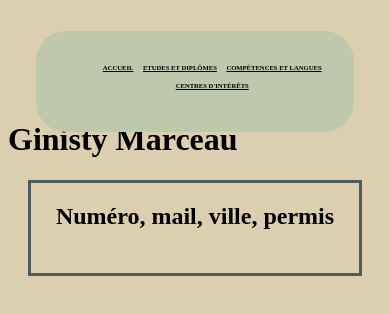
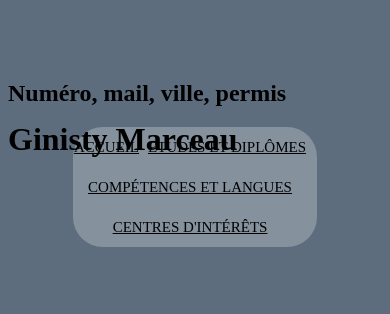
Before and after one commit to Mars12400/Mars12400, a plain HTML site: page index.html in a window 390 px wide. Drawn offline with Linux system fonts and the light colour scheme.

Commit message:
style.css

```diff
--- a/style.css
+++ b/style.css
@@ -1,54 +1,143 @@
 body {
-  background-color: #DBCFB0;
+    background-color: #5d6d7e;
 }
 
-h1{
-	position: relative;
-	top : 100px;
-	display: flex; /* Affiche les éléments de la liste sur la même ligne */
-	list-style-type: none;
-	justify-content: left;
+h1 {
+    position: relative;
+    top: 100px;
+    display: flex; /* Affiche les éléments de la liste sur la même ligne */
+    list-style-type: none;
+    justify-content: left;
 }
 
-header{
-
-	position: relative;
-	top:-165px;
-	background-color:#BFC8AD;
-	height: 12vh;
-	width: 85%;
-	border-radius:30px;
-
-}
-h2{
-	border: 3px solid #4C5B61; /* Bordure de 3 pixels de largeur, couleur bleu clair */
-	padding: 20px; /* Espacement intérieur entre le contenu et la bordure */
-	margin: 20px; /* Espacement extérieur entre l'élément et les autres éléments */
-	position: relative;
-	top: 100px;
-	display: flex; /* Affiche les éléments de la liste sur la même ligne */
-	height: 50px;
-	list-style-type: none;
-	justify-content: center;
+img {
+    border: 7px solid pink;
+    height: 200px;
 }
 
-
-
-li {
-	text-align:center;
-    text-transform:uppercase;
-    display : inline-block;
-    position: relative;
-	top:25px;
-    font-size : 1.7vw;
-    margin-right: 2%;
-	font-weight: bold;
-
-
-
-
+header {
+    margin: auto;
+    text-align: center;
+    background-color: #85929e;
+    line-height: 75px;
+    width: 65%;
+    border-radius: 30px;
 }
 
-li a {
-    color:black;
+.Informations {
+    border: 3px solid #4C5B61;
+    padding: 20px;
+    margin: 20px;
+    position: relative;
+    top: 30px;
+    height: 100%;
+    text-align: center;
+    font-size: 25px;
 }
+
+.P {
+    font-size: 15px;
+    text-align: center;
+    position: relative;
+    top: 20px;
+    font-style: italic;
+}
+
+.P2 {
+    font-size: 18px;
+}
+
+header li {
+    text-transform: uppercase;
+    display: inline-block;
+    font-size: 24px;
+    margin-right: 2%;
+    list-style: none;
+}
+
+header a {
+    color: black;
+}
+
+header a.spécial {
+    font-weight: bold;
+    text-decoration-color: #2e4053;
+}
+
+@media (max-width: 1024px) {
+    header li {
+        font-size: 22px;
+    }
+
+    header {
+        line-height: 60px;
+    }
+
+    header ul {
+        margin-left: -25px;
+    }
+
+    .Informations {
+        font-size: 120%;
+    }
+}
+
+@media (max-width: 1250px) {
+    img {
+        height: 175px;
+        border: 6px solid pink;
+    }
+}
+
+@media (max-width: 720px) {
+    header li {
+        font-size: 19px;
+    }
+
+    header ul {
+        margin-left: -32px;
+    }
+
+    header {
+        line-height: 55px;
+    }
+
+    .Informations {
+        font-size: 120%;
+    }
+
+    img {
+        height: 150px;
+    }
+
+    .P {
+        font-size: 65%;
+    }
+}
+
+@media (max-width: 480px) {
+    header {
+        line-height: 40px;
+    }
+
+    header li {
+        font-size: 15px;
+    }
+
+    header ul {
+        margin-left: -45px;
+    }
+
+    .Informations {
+        font-size: 120%;
+    }
+
+    img {
+        height: 125px;
+        border: 5px solid pink;
+    }
+
+    .P {
+        font-size: 65%;
+    }
+}
```
